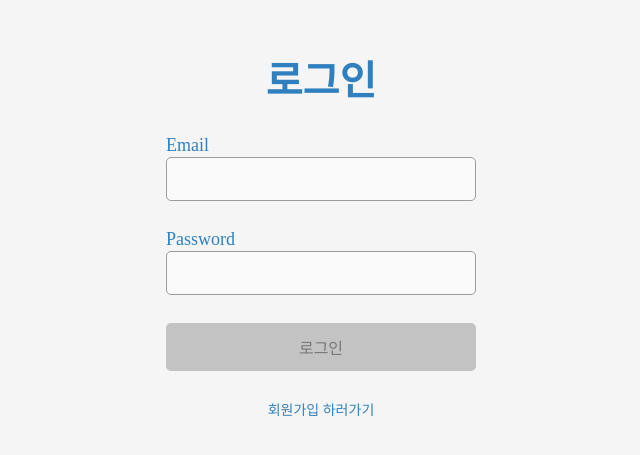
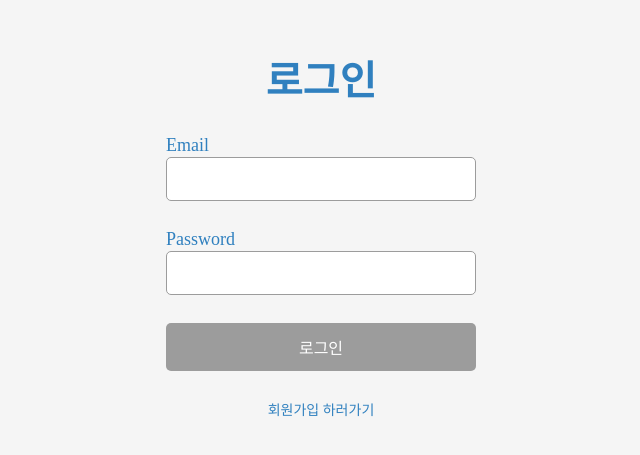
Before and after one commit to sejong77/wanted-pre-onboarding-frontend, a React (Create React App) app: page / in a window 1280 px wide. Shown: the part 171-626 px from the top of the page, without its empty margins (319-959 px from the left). Built offline with nearby package versions, Linux system fonts and the light colour scheme.

Commit message:
design: 전역, 로그인 / 회원가입 페이지의 Color에 theme props 적용

```diff
--- a/src/pages/Auth/AuthStyle.ts
+++ b/src/pages/Auth/AuthStyle.ts
@@ -7,7 +7,7 @@ export const AuthContainer = styled.div`
 	justify-content: center;
 	align-items: center;
 	flex-direction: column;
-	background-color: #f5f5f5;
+	background-color: ${({ theme }) => theme.color.background};
 `;
 
 export const AuthWrapper = styled.div`
@@ -23,7 +23,7 @@ export const AuthWrapper = styled.div`
 export const Title = styled.p`
 	font-size: 40px;
 	font-weight: bold;
-	color: #3080bf;
+	color: ${({ theme }) => theme.color.darkBlue};
 	margin-bottom: 12px;
 `;
 
@@ -34,27 +34,24 @@ export const InputArea = styled.div`
 
 export const Label = styled.label`
 	font-size: 18px;
-	color: #3080bf;
+	color: ${({ theme }) => theme.color.darkBlue};
 `;
 
 export const Input = styled.input`
 	padding: 12px 7px;
 	width: 100%;
-	background-color: #fafafa;
-	border: 1px solid #9c9c9c;
 	border-radius: 5px;
 	font-size: 16px;
 
 	&:focus {
-		outline: 1px solid #4dbeff;
-		border: 1px solid #4dbeff;
+		border: 1px solid ${({ theme }) => theme.color.lightBlue};
 	}
 `;
 
 export const ErrorMessage = styled.p`
 	font-size: 13px;
 	padding: 4px;
-	color: red;
+	color: ${({ theme }) => theme.color.red};
 `;
 
 export const Button = styled.button<InputProps>`
@@ -66,13 +63,15 @@ export const Button = styled.button<InputProps>`
 	font-size: 16px;
 
 	background-color: ${(props) =>
-		props.isEmailValid && props.isPasswordValid ? '#3080bf' : '#c3c3c3'};
+		props.isEmailValid && props.isPasswordValid
+			? props.theme.color.darkBlue
+			: props.theme.color.gray};
 
-	color: ${(props) => (props.isEmailValid && props.isPasswordValid ? '#ffffff' : '#777')};
+	color: ${({ theme }) => theme.color.white};
 `;
 
 export const AuthMode = styled.p`
-	color: #3080bf;
+	color: ${({ theme }) => theme.color.darkBlue};
 
 	&:hover {
 		cursor: pointer;
--- a/src/styles/GlobalStyle.ts
+++ b/src/styles/GlobalStyle.ts
@@ -25,7 +25,7 @@ const GlobalStyle = createGlobalStyle`
   input {
     outline: none;
     border-radius: 5px;
-    border: 1px solid #9c9c9c;
+    border: 1px solid ${({ theme }) => theme.color.gray};
   }
 
   button:hover {
```
